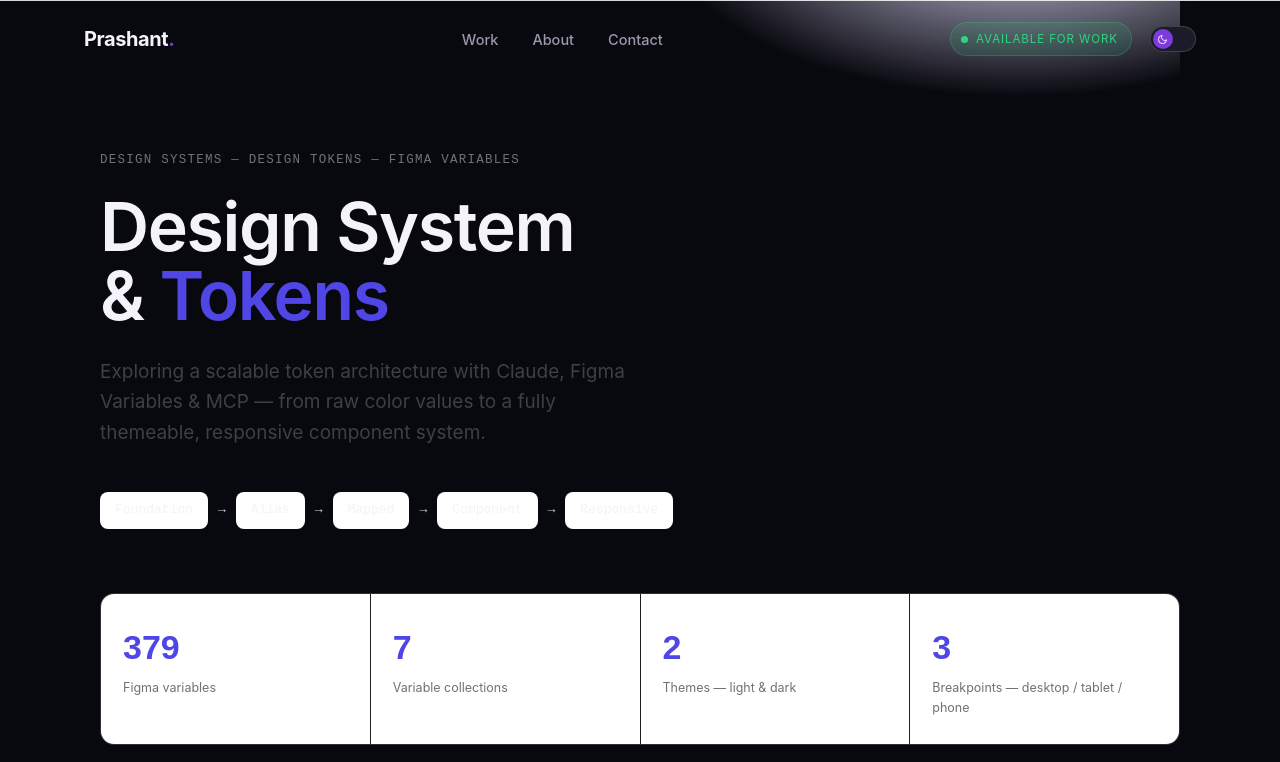
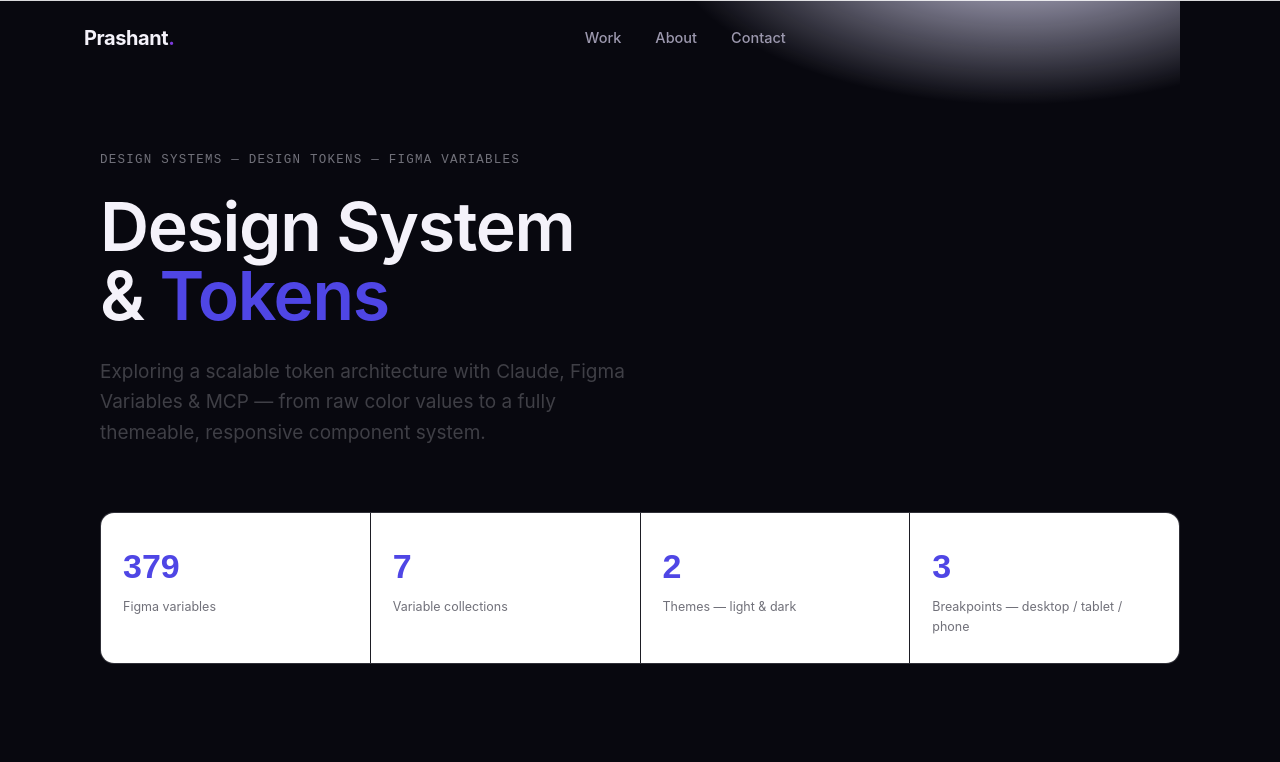
Before and after one commit to Prashant-712/prashant-portfolio, a React (Vite) app: page /case-studies/design-system in a window 1280 px wide. Shown: the top 762 px of the page. Built offline with nearby package versions, Linux system fonts and the light colour scheme.

Commit message:
Make changes in all the folders

```diff
--- a/src/components/Navbar.jsx
+++ b/src/components/Navbar.jsx
@@ -1,13 +1,10 @@
 import { Link, useLocation, useNavigate } from 'react-router-dom'
 import { useEffect, useState } from 'react'
-import ThemeToggle from './ThemeToggle.jsx'
-import StatusPill from './StatusPill.jsx'
 import './Navbar.css'
 
 const NAV_LINKS = [
   { label: 'Work', hash: 'work' },
   { label: 'About', hash: 'about' },
-  // { label: 'Motion', hash: 'motion' },
   { label: 'Contact', hash: 'contact' },
 ]
 
@@ -22,14 +19,18 @@ export default function Navbar() {
     const onScroll = () => setScrolled(window.scrollY > 12)
     onScroll()
     window.addEventListener('scroll', onScroll)
+
     return () => window.removeEventListener('scroll', onScroll)
   }, [])
 
   const goTo = (hash) => (e) => {
     e.preventDefault()
     setOpen(false)
+
     if (onHome) {
-      document.getElementById(hash)?.scrollIntoView({ behavior: 'smooth' })
+      document.getElementById(hash)?.scrollIntoView({
+        behavior: 'smooth',
+      })
     } else {
       navigate('/#' + hash)
     }
@@ -38,31 +39,42 @@ export default function Navbar() {
   return (
     <header className={`navbar ${scrolled ? 'is-scrolled' : ''}`}>
       <div className="container navbar-inner">
-        <Link to="/" className="navbar-brand" onClick={() => setOpen(false)}>
+
+        {/* Logo */}
+        <Link
+          to="/"
+          className="navbar-brand"
+          onClick={() => setOpen(false)}
+        >
           Prashant<span className="brand-dot">.</span>
         </Link>
 
+        {/* Center Navigation */}
         <nav className={`navbar-links ${open ? 'is-open' : ''}`}>
           {NAV_LINKS.map((link) => (
-            <a key={link.hash} href={`/#${link.hash}`} onClick={goTo(link.hash)}>
+            <a
+              key={link.hash}
+              href={`/#${link.hash}`}
+              onClick={goTo(link.hash)}
+            >
               {link.label}
             </a>
           ))}
         </nav>
 
+        {/* Right side */}
         <div className="navbar-actions">
-          <span className="navbar-status">
-            <StatusPill variant="mint">Available for work</StatusPill>
-          </span>
-          <ThemeToggle />
           <button
             className={`navbar-burger ${open ? 'is-open' : ''}`}
             aria-label="Toggle menu"
             onClick={() => setOpen((o) => !o)}
           >
-            <span /><span /><span />
+            <span />
+            <span />
+            <span />
           </button>
         </div>
+
       </div>
     </header>
   )
--- a/src/data/content.js
+++ b/src/data/content.js
@@ -24,7 +24,7 @@ export const experience = [
     period: "2025.09 — 2025.12",
     company: "Whuups",
     location: "Lewes Delaware, United States (Remote)",
-    title: "Product Designer (Contract)",
+    title: "UIUX Designer (Contract)",
     status: "shipped",
     points: [
       "Led end-to-end design for 30+ high-fidelity CRM and ERP screens, using UX research and workflow analysis to improve lead management.",
--- a/src/pages/DesignSystem.css
+++ b/src/pages/DesignSystem.css
@@ -185,6 +185,7 @@ code, .tok {
 .hero h1 {
   font-size: clamp(38px, 6vw, 68px);
   line-height: 1.02;
+  margin: 10px 0 20px;
   max-width: 820px;
 }
 
--- a/src/pages/DesignSystemCaseStudy.jsx
+++ b/src/pages/DesignSystemCaseStudy.jsx
@@ -16,7 +16,7 @@ const DesignSystem = () => {
 
   useEffect(() => {
     const handleScroll = () => {
-      const sections = ['foundation', 'alias', 'mapped', 'themes', 'responsive', 'component'];
+      const sections = [];
       const y = window.scrollY + 120;
 
       let current = sections[0];
@@ -75,17 +75,7 @@ const DesignSystem = () => {
           Exploring a scalable token architecture with Claude, Figma Variables & MCP — from raw color values to a fully themeable, responsive component system.
         </p>
 
-        <div className="hero-chain">
-          <span className="node">Foundation</span>
-          <span className="arrow">→</span>
-          <span className="node">Alias</span>
-          <span className="arrow">→</span>
-          <span className="node">Mapped</span>
-          <span className="arrow">→</span>
-          <span className="node">Component</span>
-          <span className="arrow">→</span>
-          <span className="node">Responsive</span>
-        </div>
+
 
         <div className="stat-row">
           <div className="stat">
```
